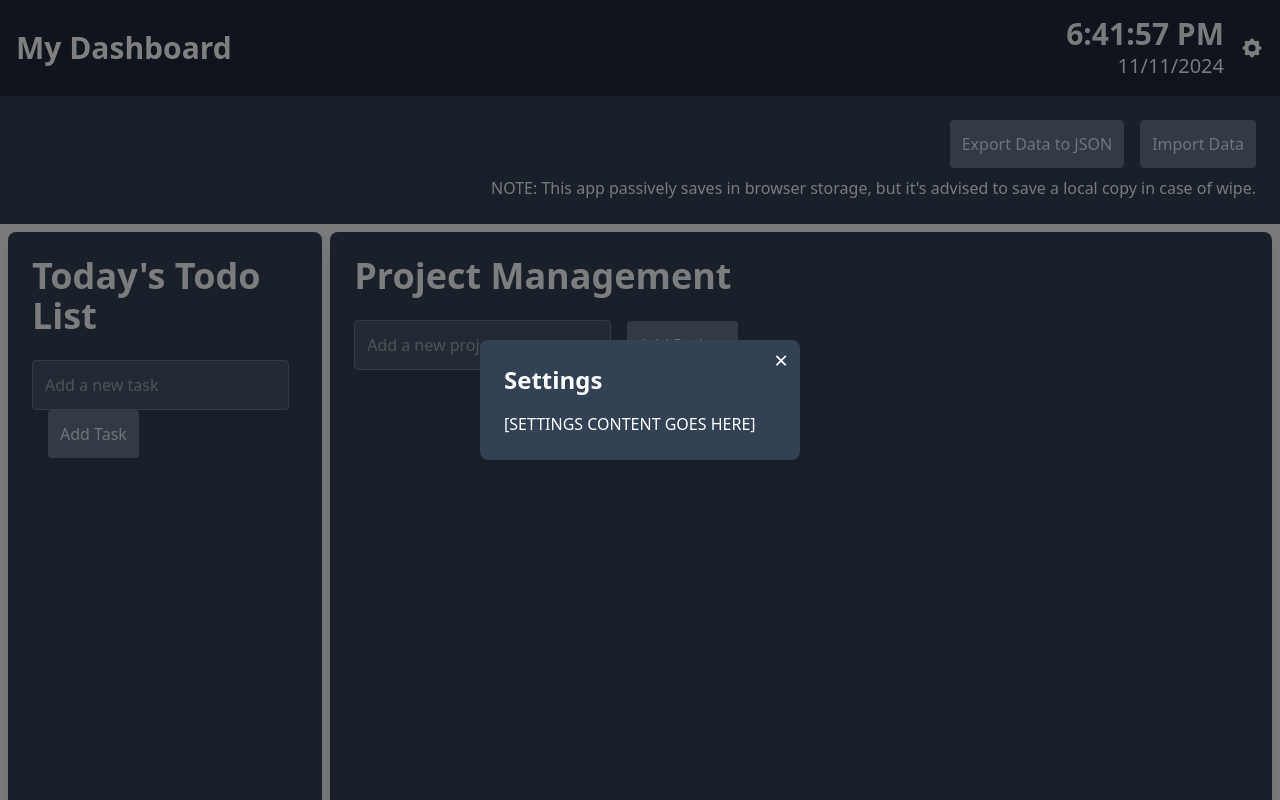
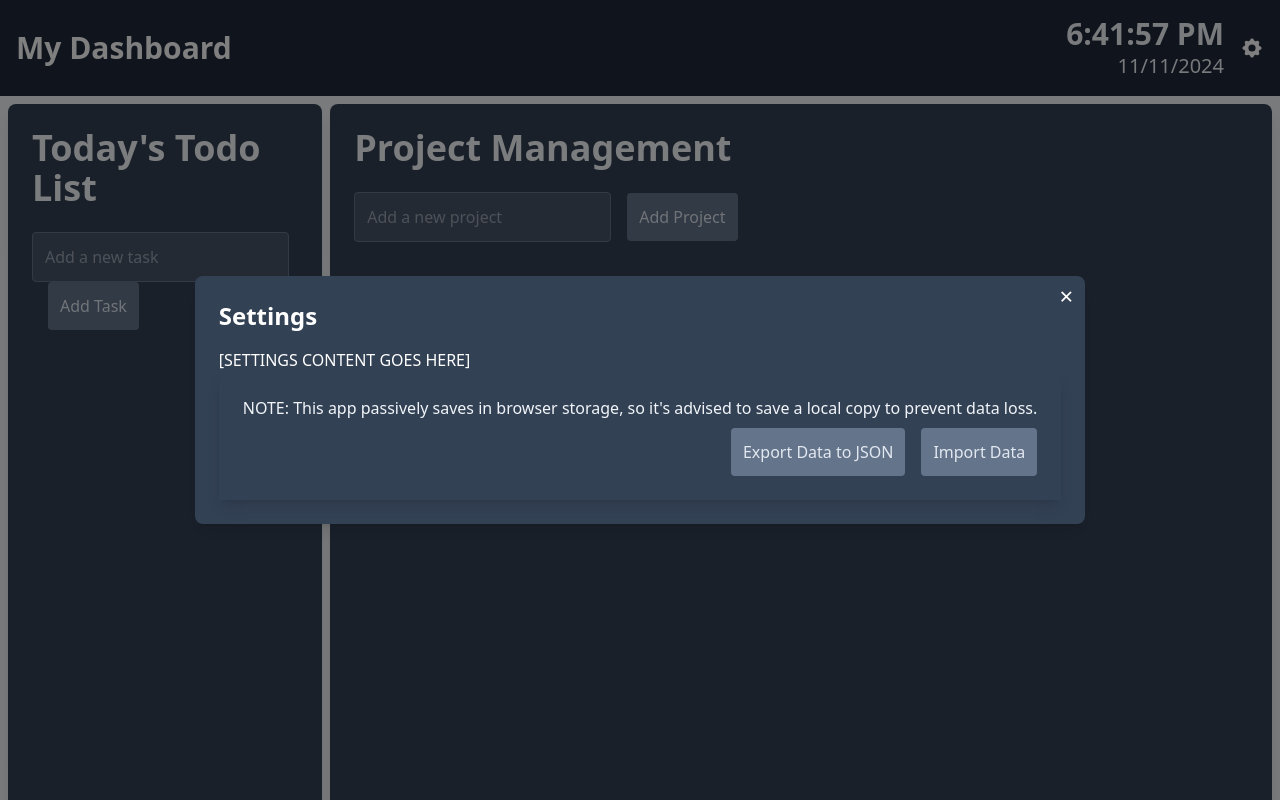
Before and after one commit to joshuascott019/my-dashboard, a React (Vite) app: page / in a window 1280 px wide. Both pictures are taken after a click on the button 1252 px from the left and 48 px from the top of the page. Shown: the top 800 px of the page. Built offline with nearby package versions, Linux system fonts and the light colour scheme.

Commit message:
fix: move file export/import to settings window

```diff
--- a/src/App.jsx
+++ b/src/App.jsx
@@ -1,7 +1,7 @@
 import Navbar from './components/Navbar';
 import TodoList from './components/TodoList';
 import ProjectManagement from './components/ProjectManagement';
-import FileManagement from './components/FileManagement';
+// import FileManagement from './components/FileManagement';
 import { useState } from 'react';
 
 function App() {
@@ -9,8 +9,8 @@ function App() {
 
   return (
     <>
-      <Navbar />
-      <FileManagement data={data} setData={setData} />
+      <Navbar data={data} setData={setData} />
+      {/* <FileManagement data={data} setData={setData} /> */}
       <div className="flex justify-start bg-slate-100 min-h-screen p-2 gap-2 text-slate-900">
         <TodoList data={data.todos} />
         <ProjectManagement data={data.projects} />
--- a/src/components/FileManagement.jsx
+++ b/src/components/FileManagement.jsx
@@ -72,6 +72,10 @@ function FileManagement({ setData }) {
 
   return (
     <div className="flex items-end flex-col bg-slate-700 text-slate-100 p-6 shadow-lg gap-2">
+      <p>
+        NOTE: This app passively saves in browser storage, so it&apos;s advised
+        to save a local copy to prevent data loss.
+      </p>
       <div className="flex items-center space-x-4">
         <button
           onClick={handleSaveToFile}
@@ -95,10 +99,6 @@ function FileManagement({ setData }) {
           className="hidden"
         />
       </div>
-      <p>
-        NOTE: This app passively saves in browser storage, but it&apos;s advised
-        to save a local copy in case of wipe.
-      </p>
     </div>
   );
 }
--- a/src/components/Navbar.jsx
+++ b/src/components/Navbar.jsx
@@ -1,8 +1,10 @@
 import { useState } from 'react';
 import Clock from './Clock';
 import { HiCog } from 'react-icons/hi'; // Importing the gear icon from react-icons
+import FileManagement from './FileManagement';
 
-const Navbar = () => {
+// eslint-disable-next-line react/prop-types
+const Navbar = ({ data, setData }) => {
   const [isSettingsOpen, setIsSettingsOpen] = useState(false); // State to manage the settings window visibility
 
   const toggleSettings = () => {
@@ -25,7 +27,7 @@ const Navbar = () => {
       {/* Settings Window */}
       {isSettingsOpen && (
         <div className="fixed inset-0 bg-black bg-opacity-50 flex justify-center items-center">
-          <div className="relative bg-slate-700 p-6 rounded-lg shadow-lg w-80">
+          <div className="relative bg-slate-700 p-6 rounded-lg shadow-lg w-160">
             <h2 className="text-2xl font-semibold text-white">Settings</h2>
 
             {/* Close Button */}
@@ -39,6 +41,7 @@ const Navbar = () => {
             <div className="mt-4 text-white">
               {/* Add any settings content here */}
               <p>[SETTINGS CONTENT GOES HERE]</p>
+              <FileManagement data={data} setData={setData} />
             </div>
           </div>
         </div>
```
